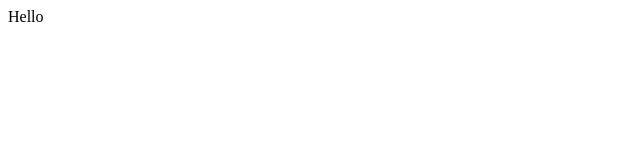
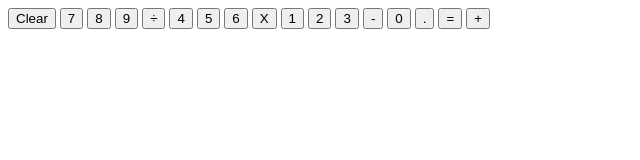
Before and after one commit to HimRock1/Calculator, a plain HTML site: page index.html in a window 1280 px wide. Shown: the whole page, without its empty margins (0-640 px from the left). Drawn offline with Linux system fonts and the light colour scheme.

Commit message:
Add number and Function button

```diff
--- a/index.html
+++ b/index.html
@@ -9,6 +9,25 @@
     <link rel="stylesheet" href="style.css">
 </head>
 <body>
-   Hello
+   <div class="total"></div>
+   <div id="switch">
+        <button type="button" id="clear" class="action" value="C">Clear</button>
+        <button type="button" id="seven" class="action" value="7">7</button>
+        <button type="button" id="eight" class="action" value="8">8</button>
+        <button type="button" id="nine" class="action" value="9">9</button>
+        <button type="button" id="divide" class="action" value="/">÷</button>
+        <button type="button" id="four" class="action" value="4">4</button>
+        <button type="button" id="five" class="action" value="5">5</button>
+        <button type="button" id="six" class="action" value="6">6</button>
+        <button type="button" id="mul" class="action" value="x">X</button>
+        <button type="button" id="one" class="action" value="1">1</button>
+        <button type="button" id="two" class="action" value="2">2</button>
+        <button type="button" id="three" class="action" value="3">3</button>
+        <button type="button" id="sub" class="action" value="-">-</button>
+        <button type="button" id="zero" class="action" value="0">0</button>
+        <button type="button" id="dot" class="action" value=".">.</button>
+        <button type="button" id="equal" class="action" value="=">=</button>
+        <button type="button" id="add" class="action" value="+">+</button>
+    </div>
 </body>
 </html>
```
